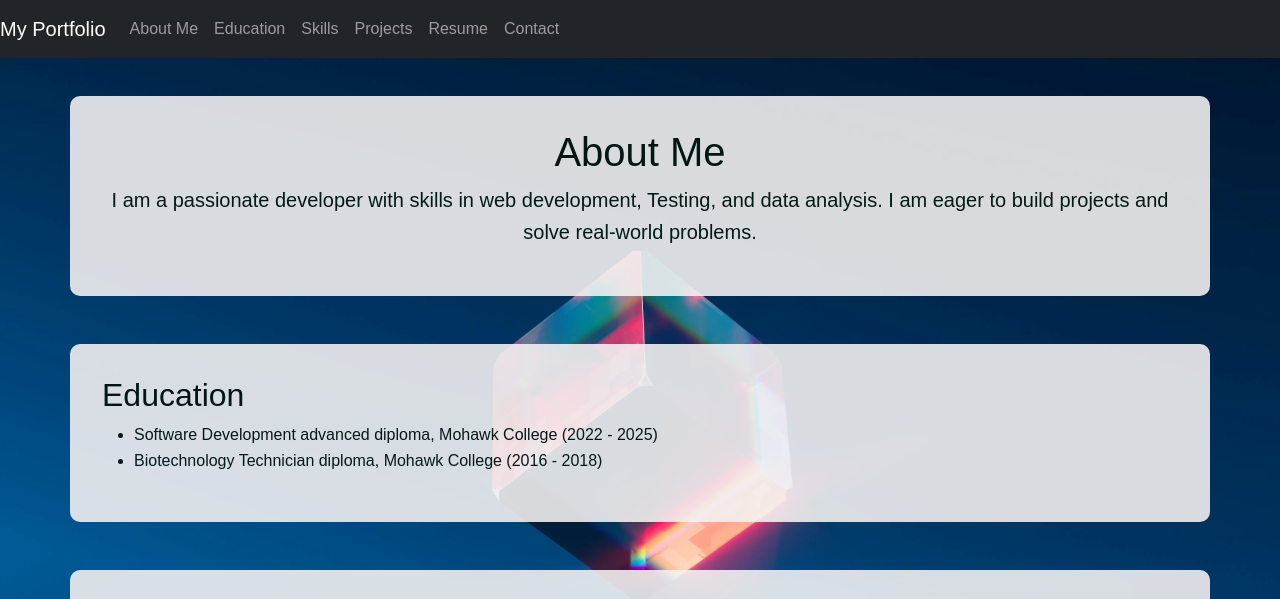
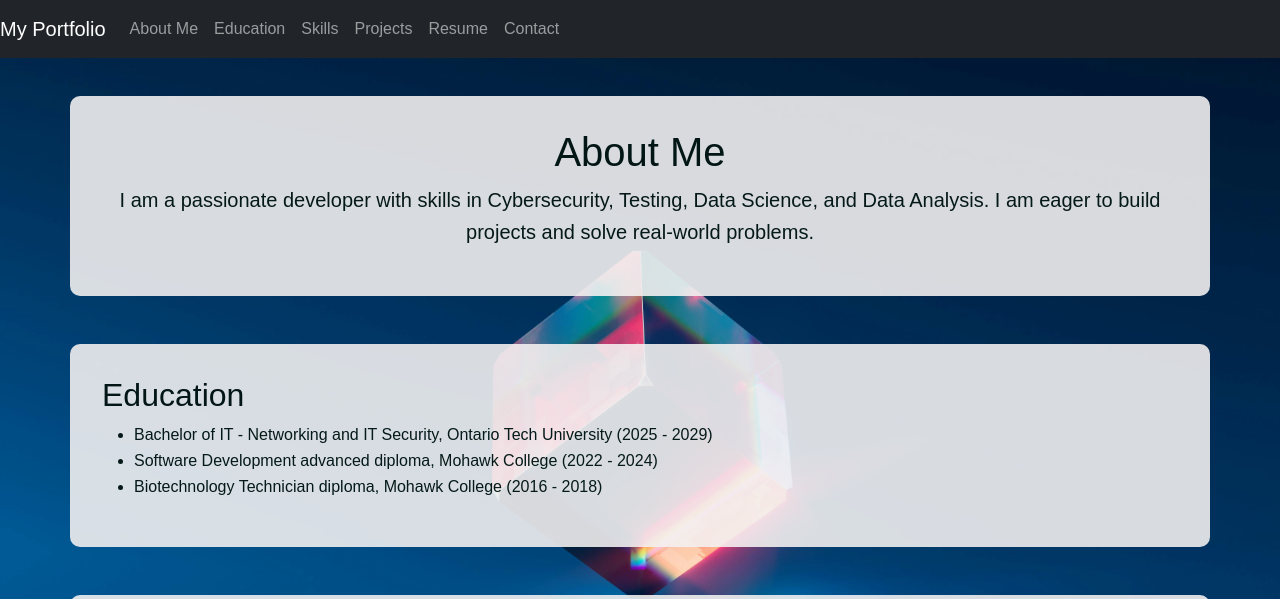
Before and after one commit to rajwinderkaur9/rajwinderkaur9.github.io, a plain HTML site: page index.html in a window 1280 px wide. Shown: the top 599 px of the page. Drawn offline with nearby package versions, Linux system fonts and the light colour scheme.

Commit message:
updated resume

```diff
--- a/index.html
+++ b/index.html
@@ -32,14 +32,15 @@
         <!-- Summarizing Statement -->
         <section id="about" class="container mt-5">
             <h1 class="text-center">About Me</h1>
-            <p class="lead text-center">I am a passionate developer with skills in web development, Testing, and data analysis. I am eager to build projects and solve real-world problems.</p>
+            <p class="lead text-center">I am a passionate developer with skills in Cybersecurity, Testing, Data Science, and Data Analysis. I am eager to build projects and solve real-world problems.</p>
         </section>
 
         <!-- Education Section -->
         <section id="education" class="container mt-5">
             <h2>Education</h2>
             <ul>
-                <li>Software Development advanced diploma, Mohawk College (2022 - 2025)</li>
+                <li>Bachelor of IT - Networking and IT Security, Ontario Tech University (2025 - 2029)</li>
+                <li>Software Development advanced diploma, Mohawk College (2022 - 2024)</li>
                 <li>Biotechnology Technician diploma, Mohawk College (2016 - 2018)</li>
             </ul>
         </section>
```
Also changed, not shown: 2 other files.
